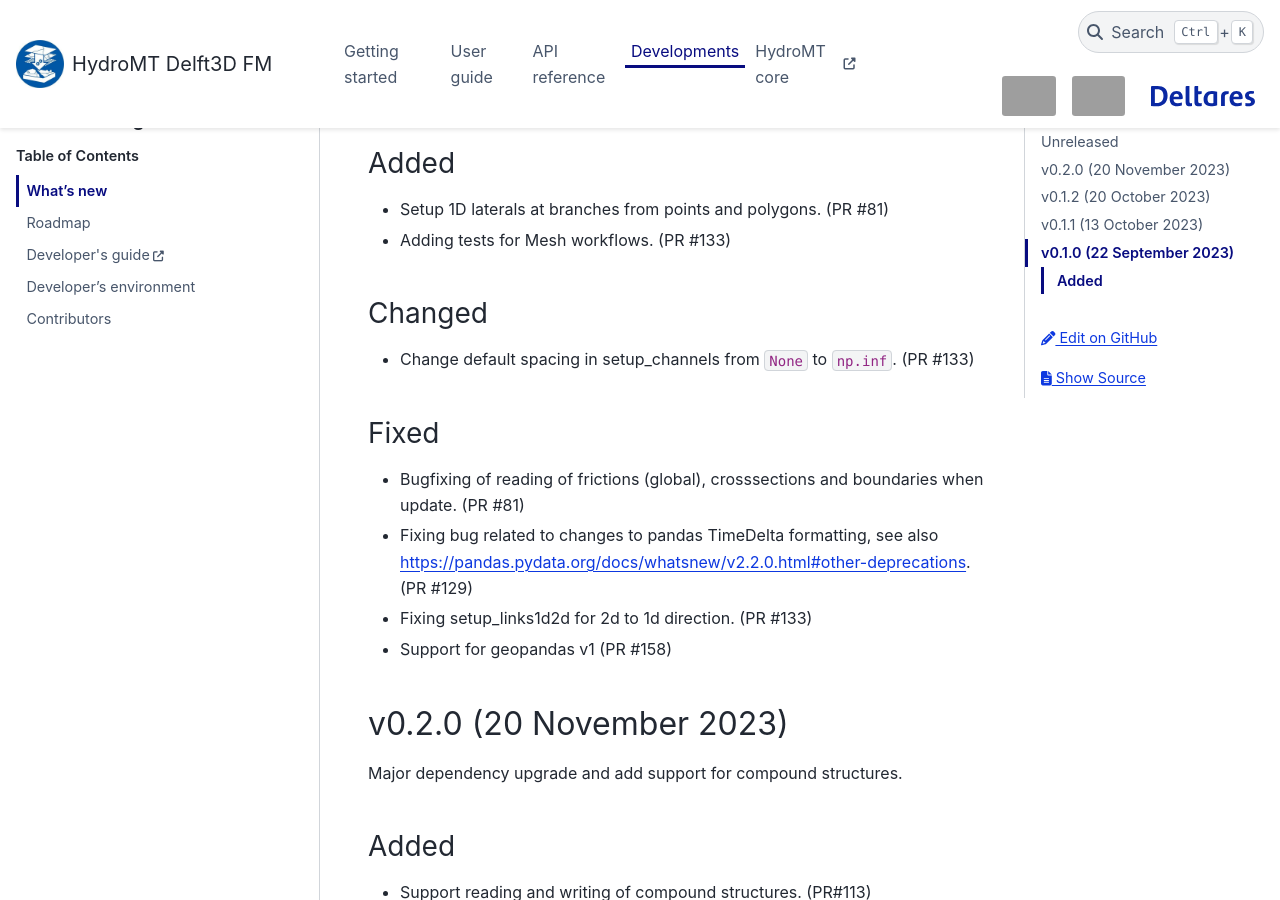
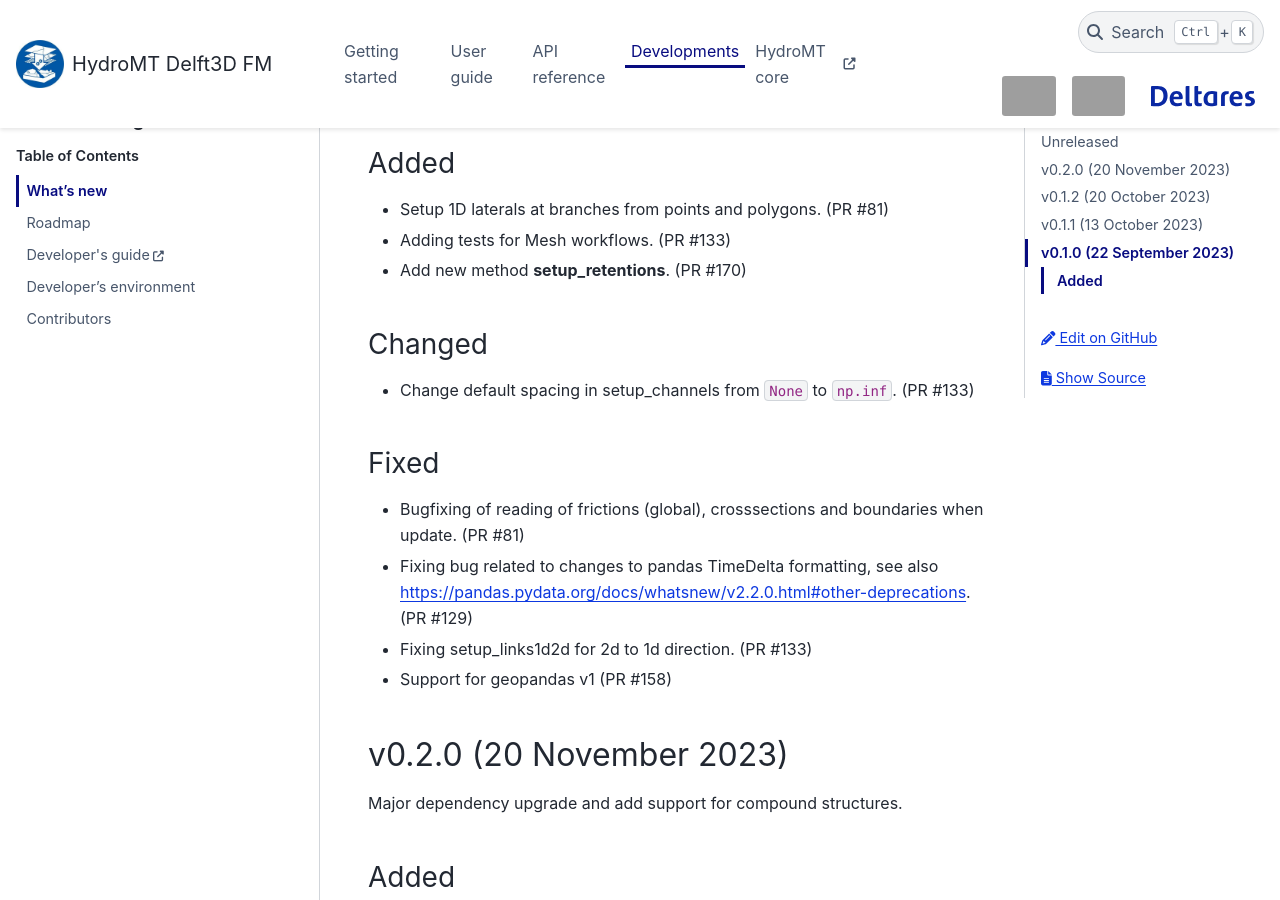
Before and after one commit to Deltares/hydromt_delft3dfm, a Sphinx documentation site: the page built from docs/changelog.rst, in a window 1280 px wide and 900 px high, scrolled down 418 px. Built offline with Sphinx 7.4.7 and the PyData theme 0.15.4, drawn with Linux system fonts in a browser that asks for light colours; pages that are not in the unit, such as notebooks, are missing from menus; grey boxes are pictures that could not be loaded.

Commit message:
Update changelog.rst

```diff
--- a/docs/changelog.rst
+++ b/docs/changelog.rst
@@ -15,6 +15,7 @@ Added
 -----
 - Setup 1D laterals at branches from points and polygons. (PR #81)
 - Adding tests for Mesh workflows. (PR #133)
+- Add new method **setup_retentions**. (PR #170)
 
 Changed
 -------
```
